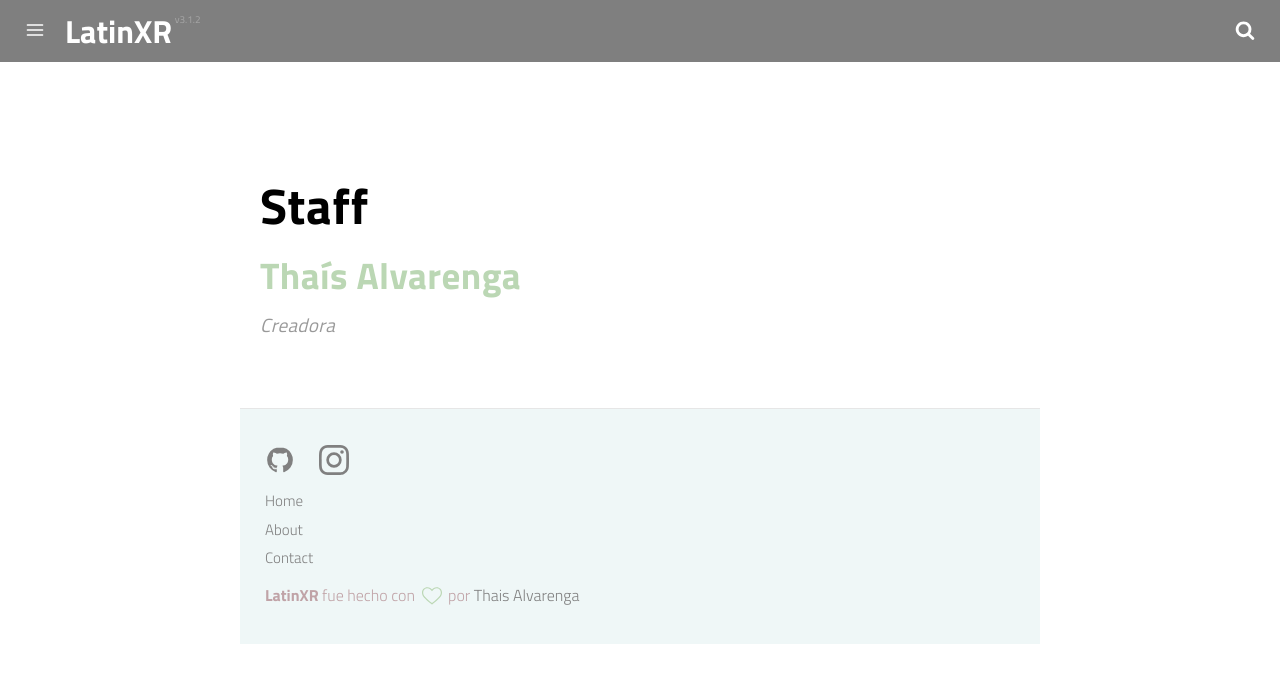
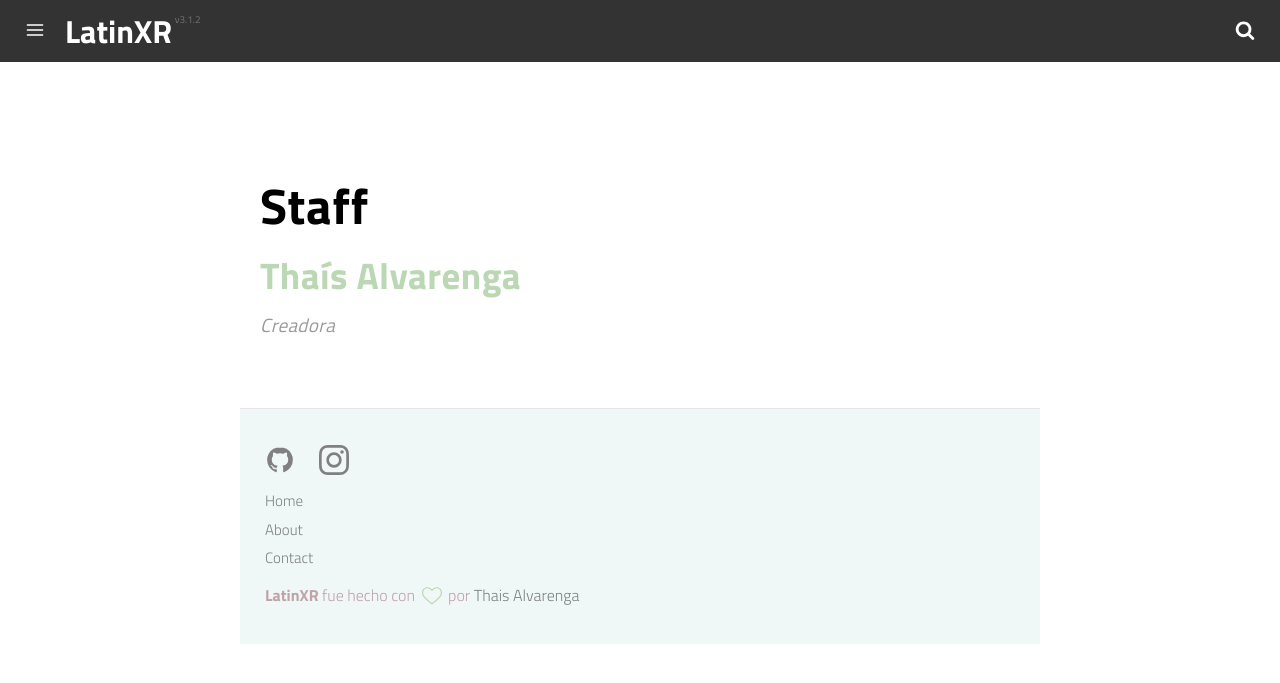
Before and after one commit to LatinXR/latinxr.github.io, a Jekyll site: the page built from staff.html, in a window 1280 px wide. Shown: the top 683 px of the page. Built offline with Jekyll 4.4.1, drawn with Linux system fonts in a browser that asks for light colours; a script that is not in the unit is left out.

Commit message:
Updated header color

```diff
--- a/_sass/_header.scss
+++ b/_sass/_header.scss
@@ -4,7 +4,7 @@
 }
 
 .bar-header {
-  background-color: $headerBarColor;
+  background-color: rgba(0, 0, 0, 0.8);
   padding: rem(10px) rem(15px);
   position: fixed;
   left: 0;
```
